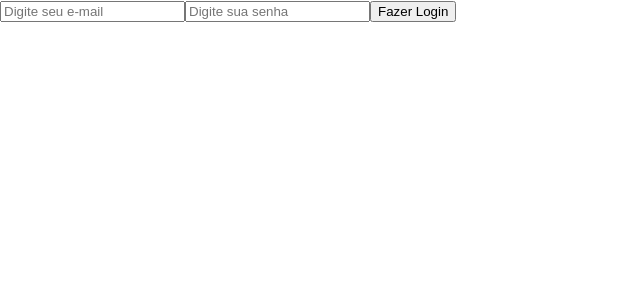
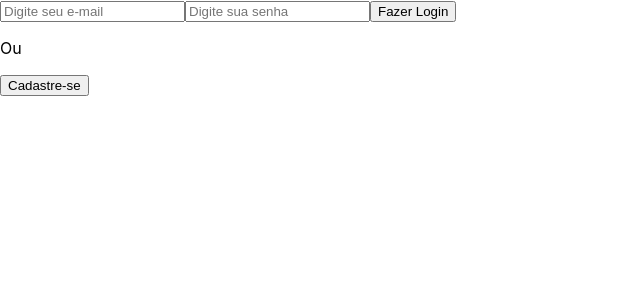
Before and after one commit to rafaelsisoares/mybook, a React (Create React App) app: page / in a window 1280 px wide. Shown: the top 300 px of the page, without its empty margins (0-640 px from the left). Built offline with nearby package versions, Linux system fonts and the light colour scheme.

Commit message:
Botão de cadastro

```diff
--- a/src/pages/Login.jsx
+++ b/src/pages/Login.jsx
@@ -6,6 +6,8 @@ function Login() {
         <input type='email' name="email" placeholder='Digite seu e-mail'/>
         <input type='password' name="password" placeholder='Digite sua senha' />
         <button type="button">Fazer Login</button>
+        <p>Ou</p>
+        <button type="button">Cadastre-se</button>
     </section>
   )
 }
```
